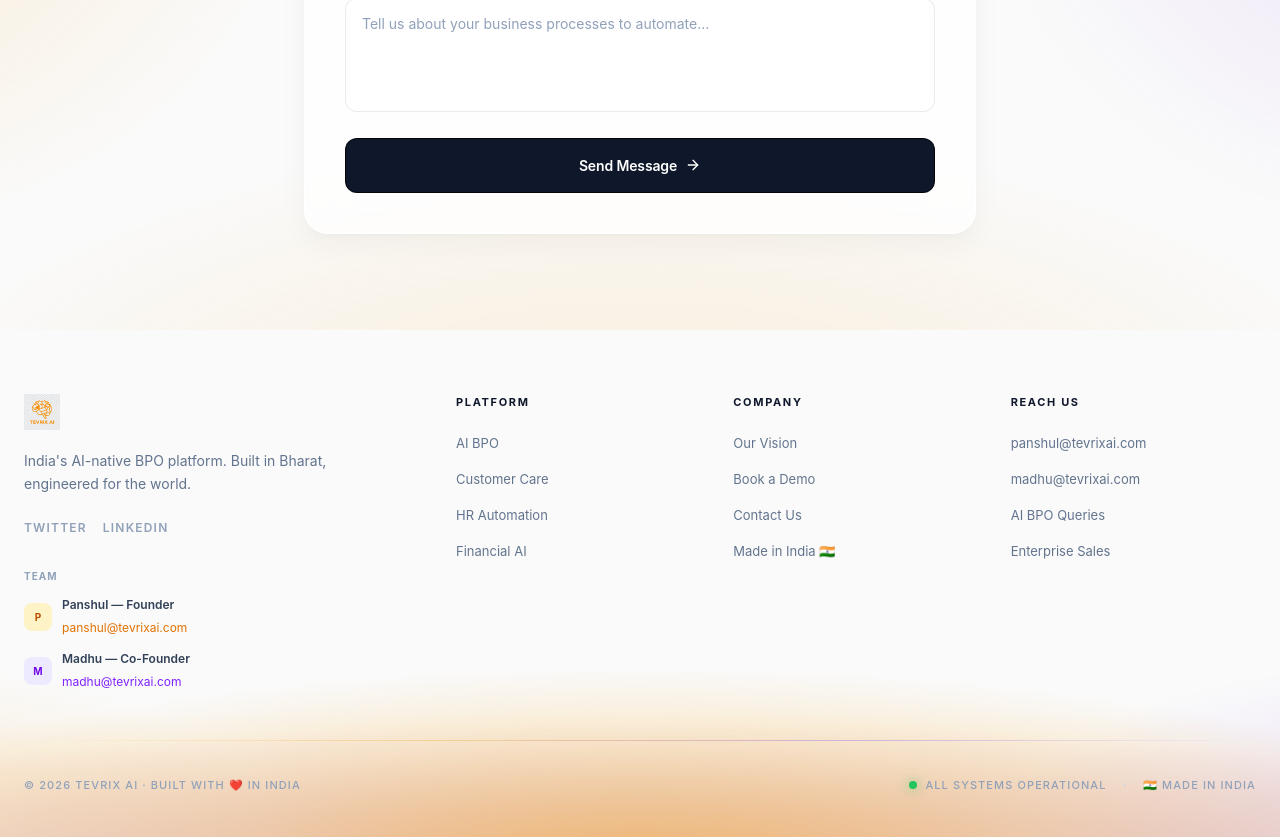
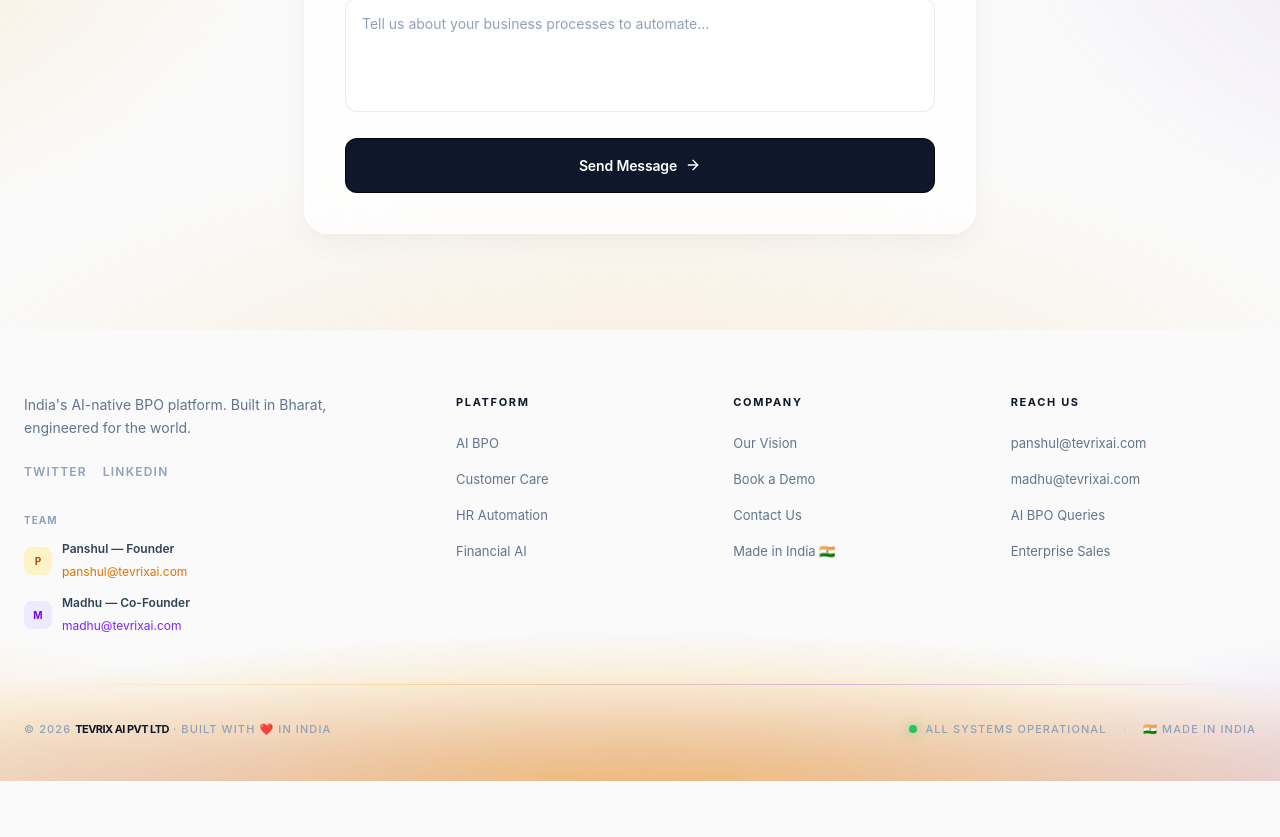
Before and after one commit to tevrixai-gen/landing-page-, a React (Vite) app: page / in a window 1280 px wide. Shown: the part 7098-7935 px from the top of the page. After the commit the page ends 7879 px from the top, so only its background shows below. Built offline with nearby package versions, Linux system fonts and the light colour scheme.

Commit message:
style: remove footer logo and update legal name to Tevrix AI Pvt Ltd

```diff
--- a/src/pages/Home.jsx
+++ b/src/pages/Home.jsx
@@ -563,9 +563,6 @@
 
         {/* Brand + tagline */}
         <div className="lg:col-span-1">
-          <div className="flex items-center gap-2.5 mb-5">
-            <img src={logo} alt="Tevrix AI Logo" className="h-[36px] w-auto object-contain" />
-          </div>
           <p className="text-slate-500 leading-relaxed max-w-xs mb-6 text-[14px]">
             India's AI-native BPO platform. Built in Bharat, engineered for the world.
           </p>
@@ -648,7 +645,7 @@
       <div className="gradient-divider mb-8" />
       <div className="flex flex-col md:flex-row justify-between items-center gap-4">
         <p className="text-[11px] font-medium text-slate-400 uppercase tracking-widest">
-          &copy; {new Date().getFullYear()} Tevrix AI · Built with ❤️ in India
+          &copy; {new Date().getFullYear()} <span className="font-bold text-slate-900 tracking-tighter">TEVRIX AI PVT LTD</span> · BUILT WITH ❤️ IN INDIA
         </p>
         <div className="flex items-center gap-4">
           <div className="flex items-center gap-2">
```
